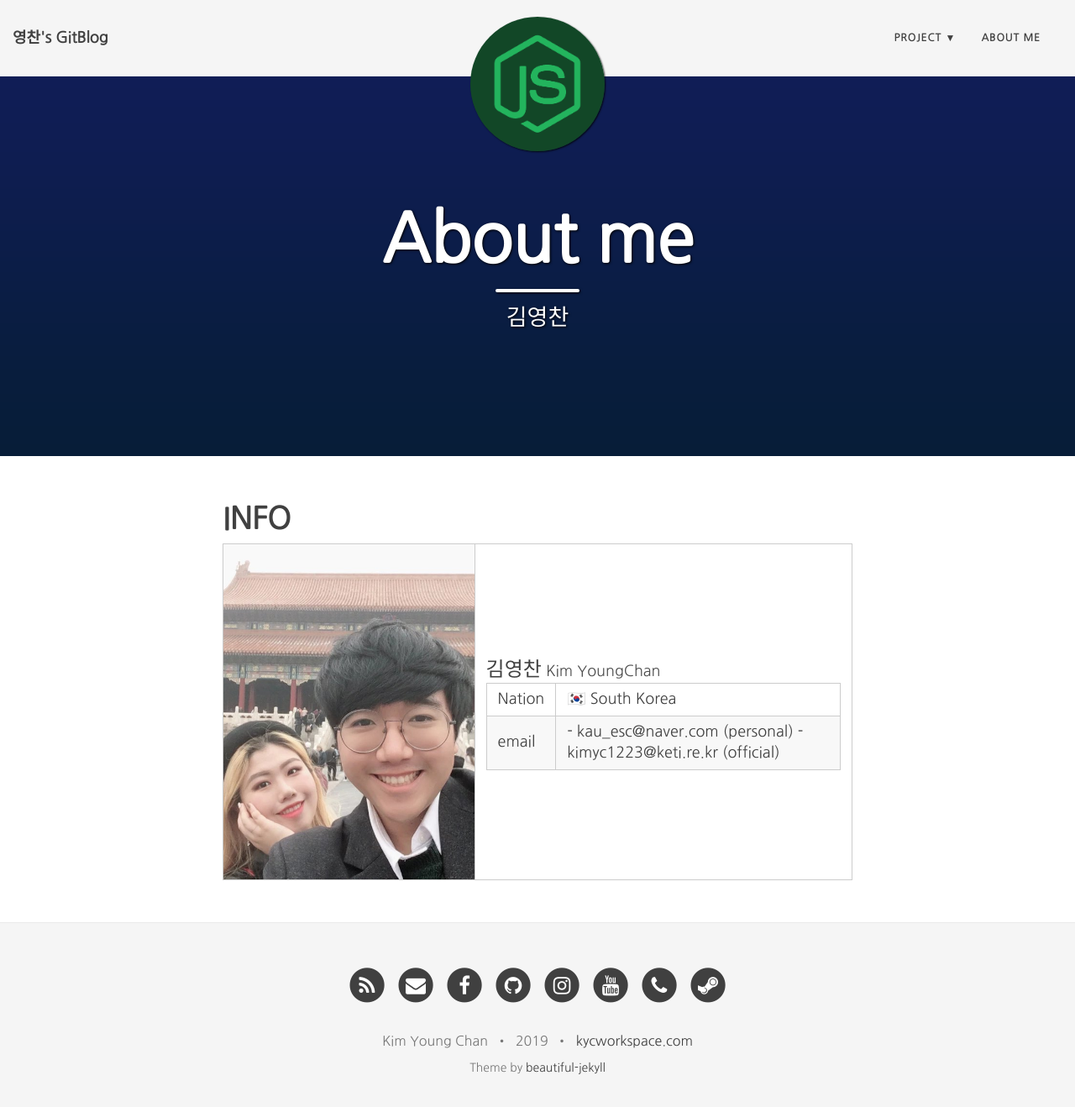
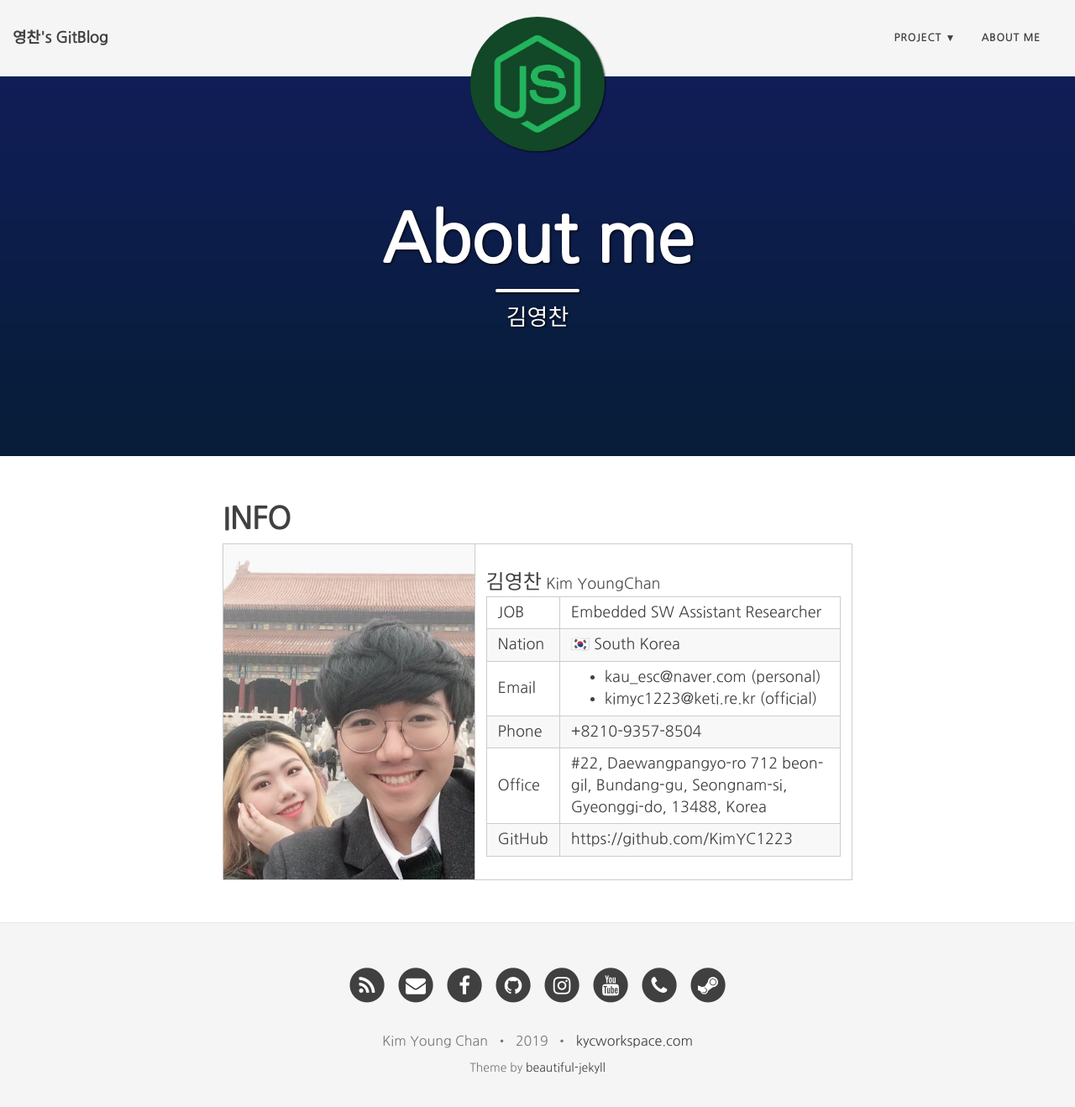
Before and after one commit to charlieppark/charlieppark.github.io-backup, a Jekyll site: the page built from aboutme.md, in a window 1280 px wide and 1332 px high. Shown: the top 1318 px of the window at 84% size. Built offline with Jekyll 4.4.1, drawn with Linux system fonts in a browser that asks for light colours; nearby versions of some CDN libraries.

Commit message:
update about me

```diff
--- a/aboutme.md
+++ b/aboutme.md
@@ -21,13 +21,19 @@ bigimg: /img/nobgimage.png
     <td width="60%" height="400px">
       <font size="5">김영찬</font> <font color="#4d4d4d">Kim YoungChan</font><br>
       <table>
+        <tr><td>JOB</td><td>Embedded SW Assistant Researcher</td></tr>
         <tr><td>Nation</td><td>🇰🇷 South Korea</td></tr>
-        <tr><td>email</td>
+        <tr><td>Email</td>
             <td>
-              - kau_esc@naver.com (personal)
-              - kimyc1223@keti.re.kr (official)
+              <ul>
+                <li>kau_esc@naver.com (personal) </li>
+                <li>kimyc1223@keti.re.kr (official) </li>
+              </ul>
             </td>
         </tr>
+        <tr><td>Phone</td><td>+8210-9357-8504</td></tr>
+        <tr><td>Office</td><td>#22, Daewangpangyo-ro 712 beon-gil, Bundang-gu, Seongnam-si, Gyeonggi-do, 13488, Korea</td></tr>
+        <tr><td>GitHub</td><td>https://github.com/KimYC1223</td></tr>
       </table>
     </td>
   </tr>
```
